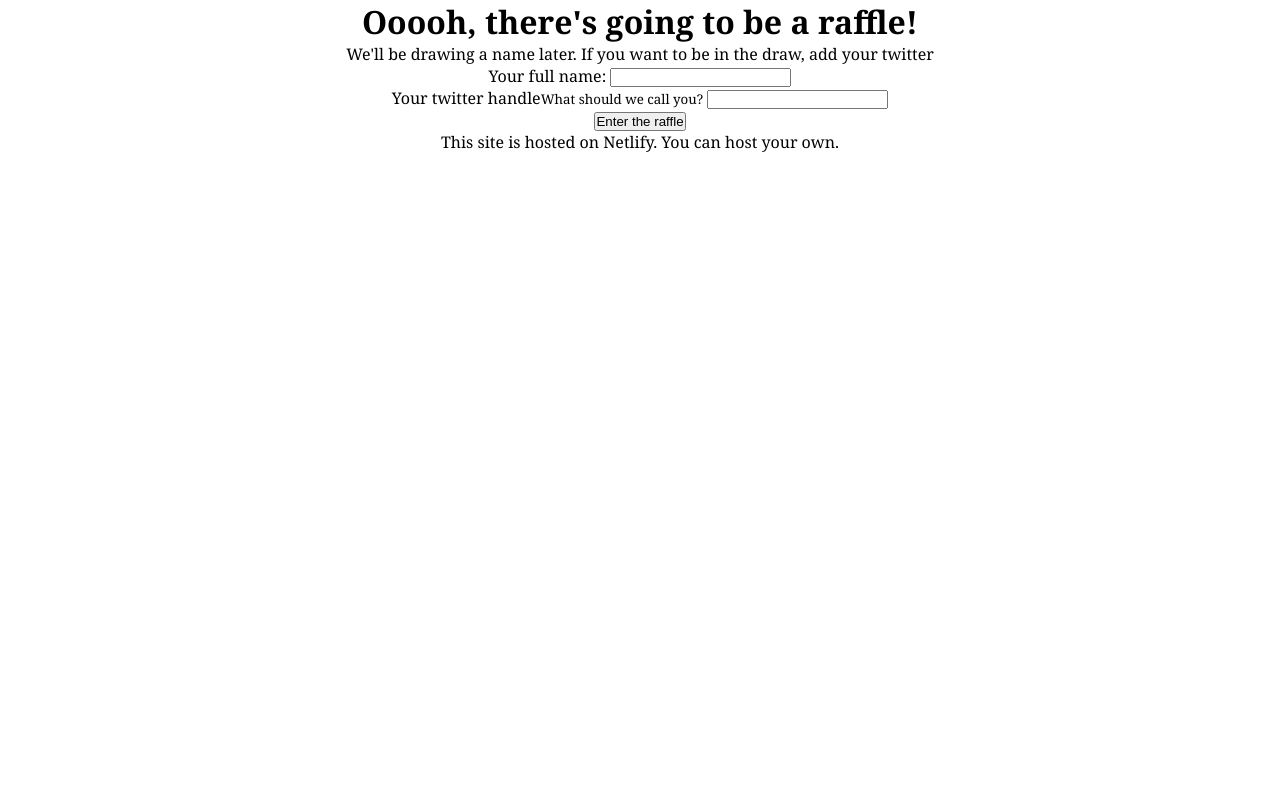
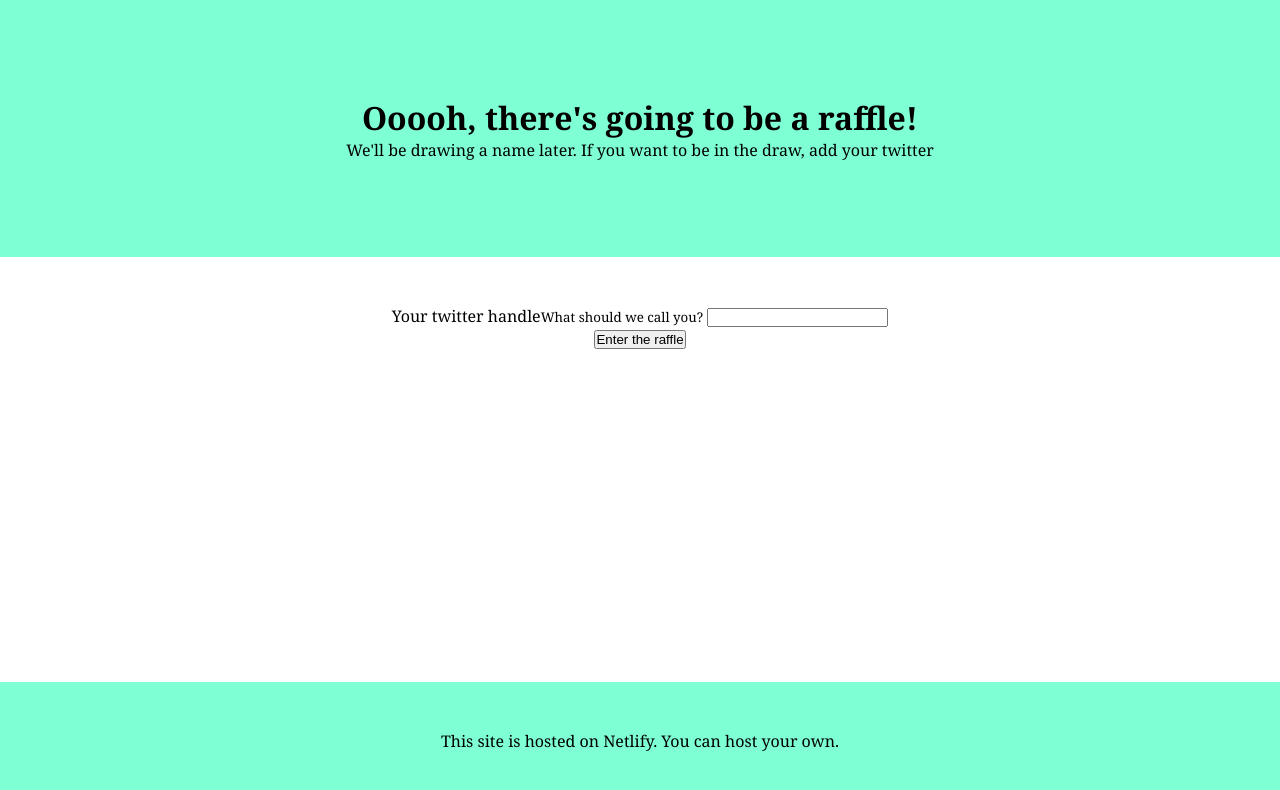
Before and after one commit to philhawksworth/netlify-workshop, a website: page src/index.html in a window 1280 px wide. Drawn offline with nearby package versions, Linux system fonts and the light colour scheme; files that its build step writes are made by us from their sources.

Commit message:
validate build mechanics

```diff
--- a/src/index.html
+++ b/src/index.html
@@ -12,7 +12,7 @@
       <h1>Ooooh, there's going to be a raffle!</h1>
       <p>We'll be drawing a name later. If you want to be in the draw, add your twitter</p>
     </header>
-    <section>
+    <div class="content">
         <form name="raffle-smashing-london-2018" netlify-honeypot="full-name" action="thanks" netlify>
           <p class="honey">
             <label>Your full name: <input name="full-name"></label>
@@ -25,7 +25,7 @@
             <button type="submit" class="btn">Enter the raffle</button>
           </p>
         </form>
-    </section>
+      </div>
     <footer>
       This site is hosted on Netlify. You can host your own.
     </footer>
--- a/src/scss/main.scss
+++ b/src/scss/main.scss
@@ -6,6 +6,7 @@
   padding: 0;
 }
 
+
 body {
   text-align: center;
   margin-left: auto;
@@ -13,7 +14,6 @@ body {
   font-family: georgia, serif;
   -webkit-font-smoothing: antialiased;
   font-size: 16px;
-
 }
 
 .container {
@@ -25,3 +25,28 @@ body {
     width: 600px;
   }
 }
+
+header {
+  padding-top: 6em;
+  padding-bottom: 6em;
+  background-color: aquamarine;
+}
+
+.content {
+  padding-top: 3em;
+  padding-bottom: 6em;
+}
+
+footer {
+  position: fixed;
+  width: 100%;
+  bottom: 0;
+  padding-top: 3em;
+  padding-bottom: 3em;
+  background-color: aquamarine;
+}
+
+
+.honey {
+  display: none;
+}
```
